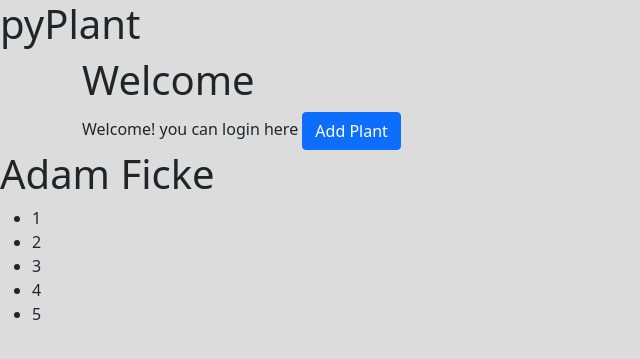
After one commit to Ficke/plant_watering, a Django app: page /watering/ in a window 1280 px wide. The commit adds this page. Shown: the top 359 px of the page, without its empty margins (0-640 px from the left). Run offline with Django 3.2, Linux system fonts and the light colour scheme.

Commit message:
added login template

```diff
--- a/pyWater/pyWater/settings.py
+++ b/pyWater/pyWater/settings.py
@@ -38,6 +38,7 @@ INSTALLED_APPS = [
     'django.contrib.sessions',
     'django.contrib.messages',
     'django.contrib.staticfiles',
+    "django_tables2",
 ]
 
 MIDDLEWARE = [
--- /dev/null
+++ b/pyWater/pyWater/templates/homepage.html
@@ -0,0 +1 @@
+<html></html>
--- /dev/null
+++ b/pyWater/watering/static/watering/style.css
@@ -0,0 +1,3 @@
+body {
+    background-color: gainsboro;
+}
--- a/pyWater/watering/templates/watering/name.html
+++ b/pyWater/watering/templates/watering/add_plant.html
@@ -1,4 +1,4 @@
-<form action="/watering/watering" method="post">
+<form action="/watering/plant_form", method="post">
     {% csrf_token %}
     {{ form }}
     <input type="submit" value="Enter">
--- /dev/null
+++ b/pyWater/watering/templates/watering/login.html
@@ -0,0 +1,31 @@
+<!DOCTYPE html>
+<html lang="en">
+<head>
+    <meta charset="UTF-8">
+    <meta http-equiv="X-UA-Compatible" content="IE=edge">
+    <meta name="viewport" content="width=device-width, initial-scale=1.0">
+    <title>Login</title>
+    <link href="https://cdn.jsdelivr.net/npm/bootstrap@5.1.3/dist/css/bootstrap.min.css"
+    rel="stylesheet" integrity="sha384-1BmE4kWBq78iYhFldvKuhfTAU6auU8tT94WrHftjDbrCEXSU1oBoqyl2QvZ6jIW3"
+    crossorigin="anonymous">
+
+    {% load static %}
+    <link rel="stylesheet" href="{% static 'watering/style.css' %}" type = text/css>
+</head>
+<body>
+    <div class="jumbotron">
+        <h1>pyPlant</h1>
+    </div>
+    <div class='container'>
+        <h1>Welcome</h1>
+        Welcome! you can login here
+        <a href="http://127.0.0.1:8000/watering/addplant" class="btn btn-primary">Add Plant</a>
+    </div>
+    <h1>{{ myName }}</h1>
+    <ul>
+        {% for number in numbers %}
+        <li>{{ number }}</li>
+        {% endfor %}
+    </ul>
+</body>
+</html>
--- /dev/null
+++ b/pyWater/watering/templates/watering/watering.html
@@ -0,0 +1,5 @@
+<form action="/watering/watering", method="post">
+    {% csrf_token %}
+    {{ form }}
+    <input type="submit" value="Enter">
+</form>
--- a/pyWater/watering/urls.py
+++ b/pyWater/watering/urls.py
@@ -1,21 +1,15 @@
 from django.forms import forms
 from django.urls import path
+from django.conf.urls import url
 
 from . import views
 
 app_name = 'watering'
 
 urlpatterns = [
-    # # ex: /polls/
-    # path('', views.index, name='index'),
-    # # ex: /polls/5/
-    # path('<str:plant_name>/', views.detail, name='detail'),
-    # # ex: /polls/5/results/
-    # #path('<str:plant_name>/results/', views.results, name='results'),
-    # #ex: /watering/Thanksgiving%20Cactus/
-    # path('<str:plant_name>/water/', views.water, name='water'),
-    # #ex: /watering/form
-    path('plant_form',views.add_plant,name='add plant'),
+    url(r'^$',views.home),
+    path('addplant',views.add_plant,name='add plant'),
     path('plants',views.show_plants,name='plants list'),
     path('watering',views.water,name='watering'),
+    path('table',views.PlantView.as_view()),
 ]
--- a/pyWater/watering/views.py
+++ b/pyWater/watering/views.py
@@ -1,20 +1,25 @@
+from typing import ContextManager
 from django.http import HttpResponse, HttpResponseRedirect, Http404
 from django.shortcuts import render, redirect
-from django.views.generic import TemplateView
+from django.views.generic import TemplateView, ListView
 from .models import Watering, Plant
-from django.forms import ModelForm
-from watering.models import Plant
-from .forms import PlantForm, WateringForm
+from .forms import PlantForm, WateringForm, ModelForm
+
+#test page for the login html
+def home(request):
+    name = 'Adam Ficke'
+    numbers = [1,2,3,4,5]
+    args = {'myName': name, 'numbers':numbers}
+    return render(request,'watering/login.html',args)
 
 # #Watering page: this is an input for when you water the plant
 def water_plant(request):
     return HttpResponse("You're watering the Plant.")
 
-#add plant page: this is the page where you add more plants
-#this should return to the index when you're done adding the plants
-
-#test form
-
+#autodisplay Plant model as a table in HTML
+class PlantView(ListView):
+    model = Plant
+    template_name = 'watering/plant_list.html'
 
 def confirm(request):
     return HttpResponse("You just submitted a plant name")
@@ -24,8 +29,11 @@ def confirm(request):
 def show_plants(request):
     latest_plants = Plant.objects.order_by('-added_date')[:5]
     output = ', '.join([n.plant_name for n in latest_plants])
-    return HttpResponse(output)
+    context = {'plant_list': latest_plants}
+    return render(request, 'watering/plants.html', context)
 
+
+#view for the page where you add a new plant
 def add_plant(request):
     # if this is a POST request we need to process the form data
     if request.method == 'POST':
@@ -41,8 +49,9 @@ def add_plant(request):
     else:
         form = PlantForm()
 
-    return render(request, 'watering/name.html', {'form': form})
+    return render(request, 'watering/add_plant.html', {'form':form})
 
+#view for adding a watering event
 def water(request):
     if request.method == 'POST':
         form = WateringForm(request.POST)
@@ -52,4 +61,4 @@ def water(request):
     else:
         form = WateringForm()
 
-    return render(request,'watering/name.html',{'form':form})
+    return render(request,'watering/watering.html',{'form':form})
```
Also changed, not shown: pyWater/watering/templates/watering/base.html (added, +22 -0 lines), pyWater/watering/templates/watering/detail.html (deleted, +0 -12 lines), pyWater/watering/templates/watering/plant_list.html (added, +11 -0 lines), pyWater/watering/templates/watering/plants.html (added, +24 -0 lines), pyWater/watering/templates/watering/base_inputs.html (added), pyWater/watering/templates/watering/base_results.html (added).
